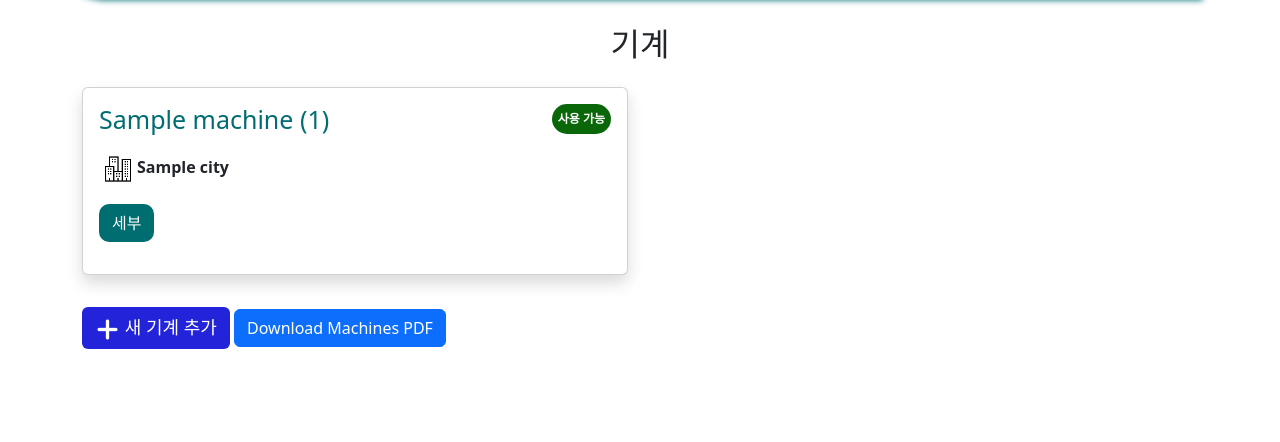
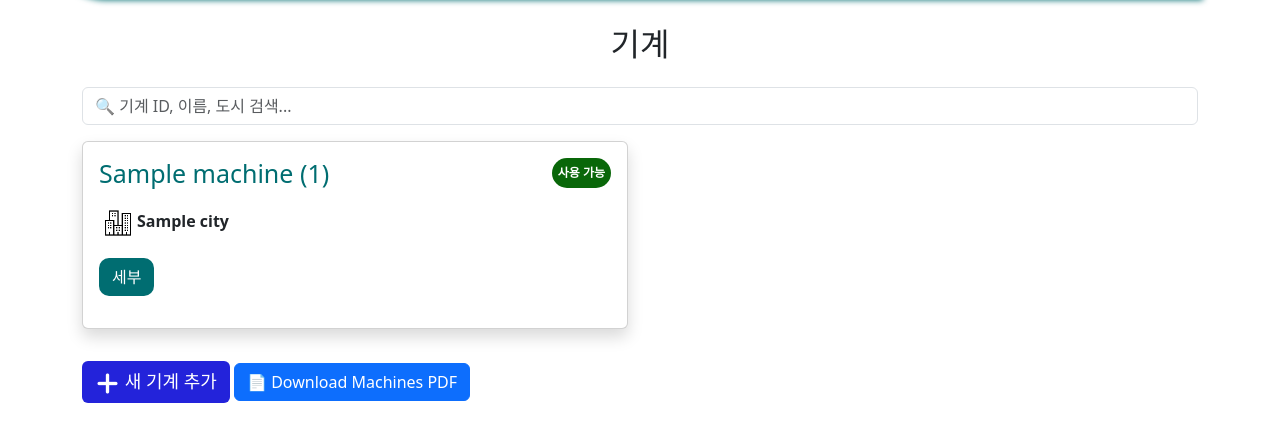
Before and after one commit to praneswara/polygreen, a Flask app: template templates/admin/machines.html in a window 1280 px wide. Shown: the part 99-541 px from the top of the page. Run offline with Flask 3, Linux system fonts and the light colour scheme; the template is opened without the code that fills it: most values are stand-ins (such as "Sample title", 1, 10 or a date in 2020); some libraries are stand-ins or nearby versions.

Commit message:
Update machines.html

```diff
--- a/templates/admin/machines.html
+++ b/templates/admin/machines.html
@@ -56,19 +56,27 @@
  }
 </style>
 <h2 class="mb-4 text-center">기계</h2>
+<input
+    type="text"
+    id="machineSearch"
+    class="form-control mb-3"
+    placeholder="🔍 기계 ID, 이름, 도시 검색..."
+    onkeyup="filterMachines()">
 
 <div class="row">
   {% for machine in machines %}
   <div class="col-md-6 ">
-    <div class="card mb-3 shadow">
+    <div class="card mb-3 shadow machine-card">
       <div class="card-body">
           <div class="inner-card">
-             <h5 class="card-title">{{ machine.name }} ({{ machine.machine_id }})</h5>
-                   <p class="btn {% if machine.is_full %}full{% else %}available{% endif %}"><strong> {% if machine.is_full %}가득한{% else %}사용 가능{% endif %}</strong></p>
+             <h5 class="card-title machine-name">{{ machine.name }} (<span class="machine-id">{{ machine.machine_id }}</span>)</h5>
+                   <p class="btn {% if machine.is_full %}full{% else %}available{% endif %} machine-status">
+    <strong>{% if machine.is_full %}가득한{% else %}사용 가능{% endif %}</strong>
+</p>
            </div>
 
                      <p><img src="{{ url_for('static', filename='building.png')}}"
-                alt="clean" width="30" height="30" class="m-1"><strong>{{ machine.city }}</strong></p>
+                alt="clean" width="30" height="30" class="m-1"><strong class="machine-city">{{ machine.city }}</strong></p>
                        <p> <a href="{{ url_for('admin_machine_detail', machine_id=machine.machine_id) }}" class="btn detail">세부</a></p>
 
 
@@ -83,6 +91,54 @@
 </div>
 <a href="{{ url_for('admin_add_machine') }}" class="btn mt-3 mb-3 addnew"><img src="{{ url_for('static', filename='plus..png')}}"
              alt="plus" width="25" height="25" >   새 기계 추가</a>
-<a href="/admin/machines/report" class="btn btn-primary">Download Machines PDF</a>
+<button class="btn btn-primary" onclick="downloadMachinesPDF()">📄 Download Machines PDF</button>
+
+<script>
+function filterMachines() {
+    let input = document.getElementById("machineSearch").value.toLowerCase();
+    let cards = document.querySelectorAll(".machine-card");
+
+    cards.forEach(card => {
+        let text = card.innerText.toLowerCase();
+        card.style.display = text.includes(input) ? "" : "none";
+    });
+}
+  function downloadMachinesPDF() {
+
+    const cards = document.querySelectorAll(".machine-card");
+    let filtered = [];
+
+    cards.forEach(card => {
+        if (card.style.display !== "none") {
+
+            let machine_id = card.querySelector(".machine-id").innerText.trim();
+            let name = card.querySelector(".machine-name").innerText.trim();
+            let city = card.querySelector(".machine-city").innerText.trim();
+            let status = card.querySelector(".machine-status").innerText.trim();
+
+            filtered.push({
+                machine_id,
+                name,
+                city,
+                status
+            });
+        }
+    });
+
+    fetch("/admin/machines/report", {
+        method: "POST",
+        headers: { "Content-Type": "application/json" },
+        body: JSON.stringify({ data: filtered })
+    })
+    .then(res => res.blob())
+    .then(blob => {
+        const url = window.URL.createObjectURL(blob);
+        const a = document.createElement("a");
+        a.href = url;
+        a.download = "filtered_machines.pdf";
+        a.click();
+    });
+}
+</script>
 
 {% endblock %}
```
